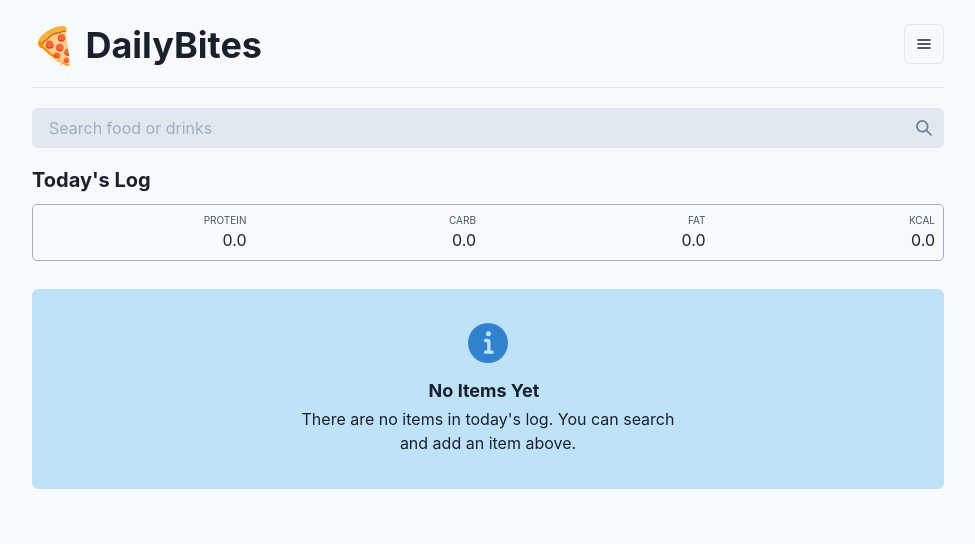
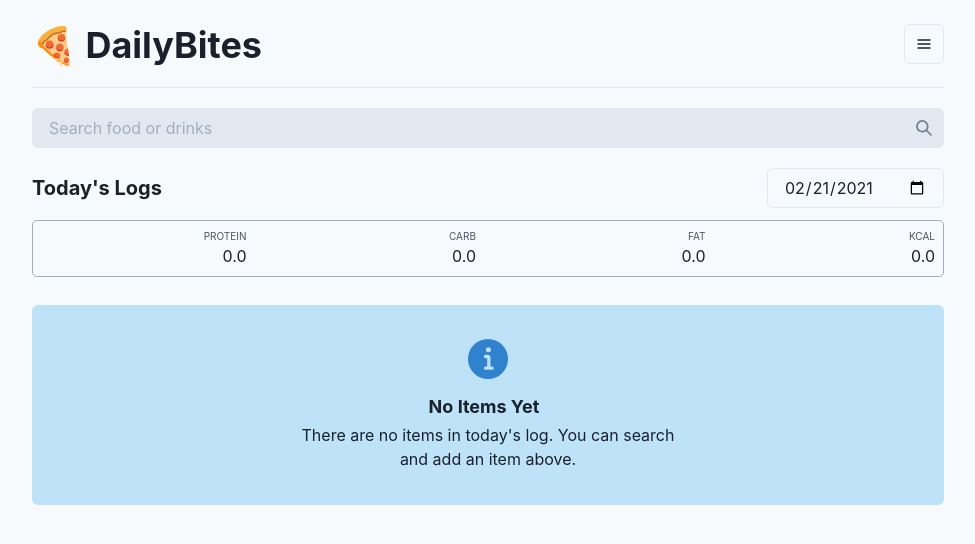
Before and after one commit to jamcry/daily-bites, a React (Create React App) app: page / in a window 1280 px wide. Shown: the top 544 px of the page, without its empty margins (152-1127 px from the left). Built offline with nearby package versions, Linux system fonts and the light colour scheme.

Commit message:
implement date picker for changing log date

```diff
--- a/src/App.tsx
+++ b/src/App.tsx
@@ -27,6 +27,7 @@ import {
   NumberInput,
   NumberInputField,
   NumberInputStepper,
+  Input,
 } from "@chakra-ui/react";
 
 import CreateEntryModal from "./components/create-entry-modal/CreateEntryModal";
@@ -51,21 +52,30 @@ function App() {
   const [myEntries, setMyEntries] = useState<Entry[]>(
     lsData?.myEntries || defaults
   );
-  const [todayEntryLogs, setTodayEntryLogs] = useState<EntryLog[]>(
-    lsData?.myLogs?.[getDateStringInYYYYMMDD()] || []
+  const [selectedDate, setSelectedDate] = useState(new Date());
+  const selectedDateInYYYYMMDD = getDateStringInYYYYMMDD(selectedDate);
+  const [selectedDayEntryLogs, setSelectedDayEntryLogs] = useState<EntryLog[]>(
+    lsData?.myLogs?.[selectedDateInYYYYMMDD] || []
   );
+
+  useEffect(() => {
+    // When selected date is changed, load the logs at the selected date, or initialize with empty array
+    setSelectedDayEntryLogs(
+      loadDataFromLS()?.myLogs?.[selectedDateInYYYYMMDD] || []
+    );
+  }, [selectedDateInYYYYMMDD]);
 
   useEffect(() => {
     saveDataToLS({
       myEntries,
       myLogs: {
         ...loadDataFromLS()?.myLogs,
-        [getDateStringInYYYYMMDD()]: todayEntryLogs,
+        [selectedDateInYYYYMMDD]: selectedDayEntryLogs,
       },
     });
 
     console.log("* LocalStorage data was updated.");
-  }, [myEntries, todayEntryLogs]);
+  }, [myEntries, selectedDayEntryLogs, selectedDateInYYYYMMDD]);
 
   return (
     <Box bgColor={"gray.50"} width={"100%"} height={"100vh"}>
@@ -120,10 +130,22 @@ function App() {
 
         <HStack w="100%" alignItems={"flex-start"} spacing={10} mt={5}>
           <Box flex={1}>
-            <Heading as="h2" size="md" mb={3}>
-              Today's Log
-            </Heading>
+            <Grid mb={3} gridTemplateColumns={"1fr auto"} alignItems={"center"}>
+              <Heading as="h2" size="md">
+                {selectedDateInYYYYMMDD === getDateStringInYYYYMMDD()
+                  ? "Today's Logs"
+                  : "Day Logs"}
+              </Heading>
 
+              <Input
+                type="date"
+                // value is expected as "2020-02-30"
+                value={selectedDate.toISOString().slice(0, 10)}
+                onChange={(e) => {
+                  setSelectedDate(e.target.valueAsDate || new Date());
+                }}
+              />
+            </Grid>
             <Grid
               autoFlow="column"
               gap={10}
@@ -133,7 +155,7 @@ function App() {
               padding={2}
             >
               <EntryNutritionDefinitionList
-                values={todayEntryLogs.reduce(
+                values={selectedDayEntryLogs.reduce(
                   (prevValues, { entry, numOfServings }) => {
                     return {
                       ...prevValues,
@@ -157,17 +179,22 @@ function App() {
               />
             </Grid>
 
-            <Box overflow={"auto"} maxHeight={"calc(100vh - 350px)"} mt={7}>
+            <Box
+              overflow={"auto"}
+              // todo: find a better way to fill the available height
+              maxHeight={"calc(100vh - 350px)"}
+              mt={7}
+            >
               <List>
-                {!todayEntryLogs.length && <NoLogMessageBox />}
+                {!selectedDayEntryLogs.length && <NoLogMessageBox />}
 
-                {todayEntryLogs?.map((loggedItem) => (
+                {selectedDayEntryLogs?.map((loggedItem) => (
                   <EntryLogListItem
                     key={loggedItem.id}
                     entryLog={loggedItem}
                     onNumOfServingChange={(num: number) => {
-                      setTodayEntryLogs(
-                        todayEntryLogs.map((log) => {
+                      setSelectedDayEntryLogs(
+                        selectedDayEntryLogs.map((log) => {
                           if (log.id === loggedItem.id) {
                             return {
                               ...log,
@@ -179,8 +206,10 @@ function App() {
                       );
                     }}
                     onDelete={() =>
-                      setTodayEntryLogs(
-                        todayEntryLogs.filter((log) => log.id !== loggedItem.id)
+                      setSelectedDayEntryLogs(
+                        selectedDayEntryLogs.filter(
+                          (log) => log.id !== loggedItem.id
+                        )
                       )
                     }
                   />
@@ -200,14 +229,14 @@ function App() {
   );
 
   function handleAddEntry(entry: Entry) {
-    const newTodayEntry: typeof todayEntryLogs[0] = {
+    const newTodayEntry: typeof selectedDayEntryLogs[0] = {
       id: generateRandomString(),
       addedAt: new Date().getTime(),
       entry,
       numOfServings: 1,
     };
 
-    setTodayEntryLogs([...todayEntryLogs, newTodayEntry]);
+    setSelectedDayEntryLogs([...selectedDayEntryLogs, newTodayEntry]);
   }
 
   function handleCreateEntry(entry: Entry) {
--- a/src/components/create-entry-modal/CreateEntryModal.tsx
+++ b/src/components/create-entry-modal/CreateEntryModal.tsx
@@ -46,6 +46,7 @@ function CreateEntryModal({
         [NAME]: entryNameInitialValue,
       });
     }
+    // eslint-disable-next-line react-hooks/exhaustive-deps
   }, [entryNameInitialValue]);
 
   return (
```
Also changed, not shown: public/manifest.json.
